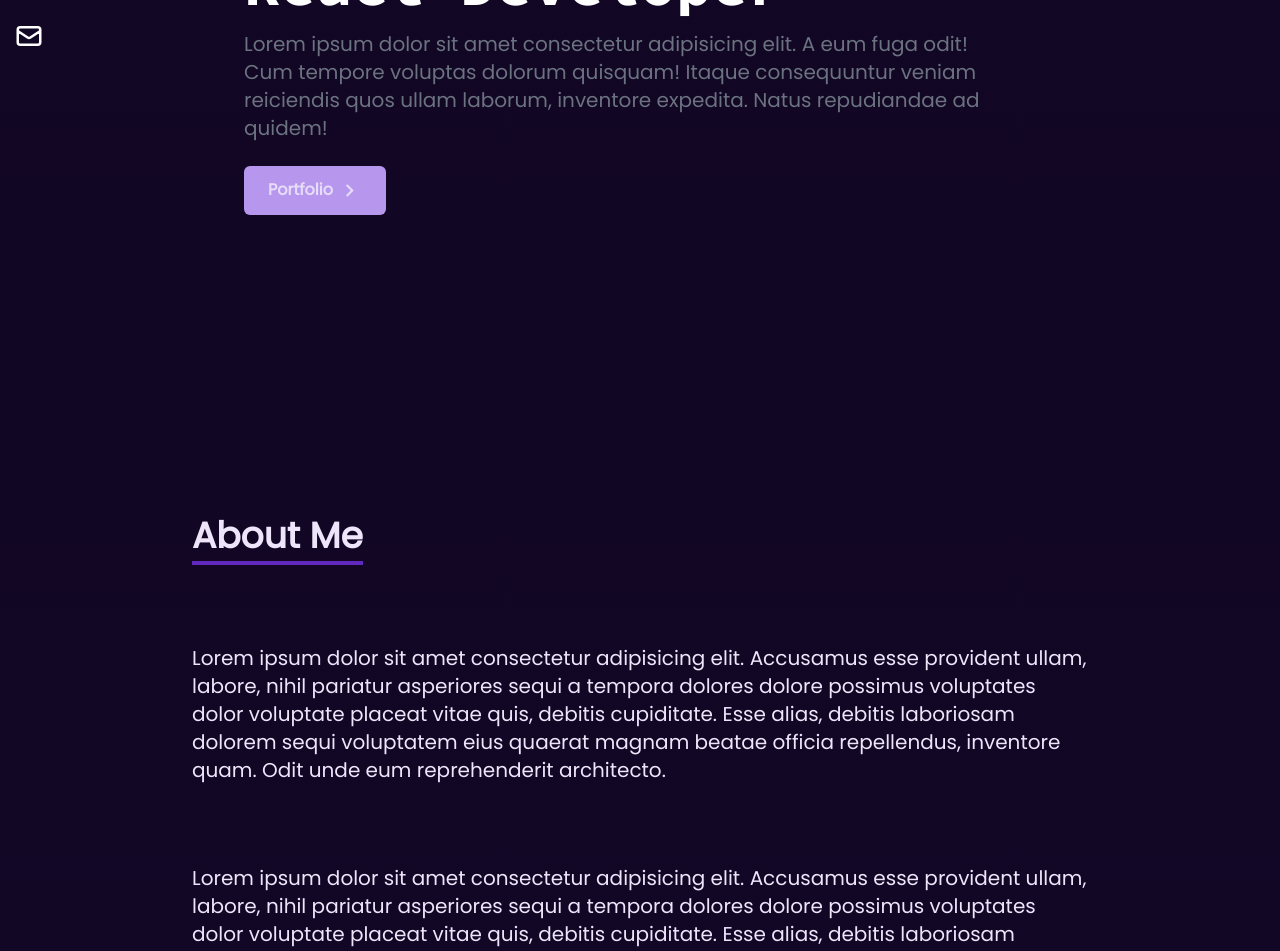
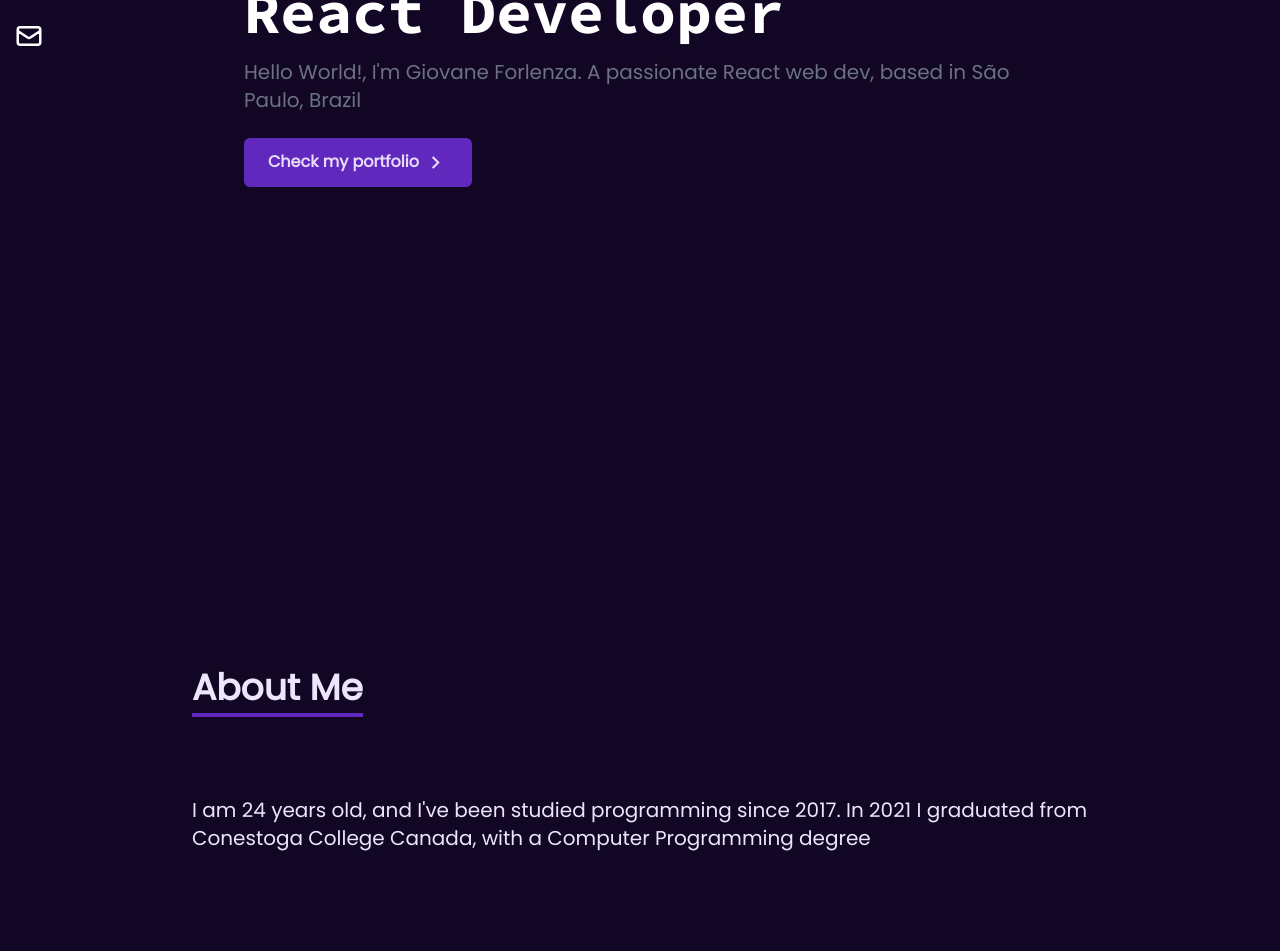
Before and after one commit to GiovaneForlenza/GiovaneForlenzaPortfolio, a React (Vite) app: page / in a window 1280 px wide. Shown: the part 440-1391 px from the top of the page. Built offline with nearby package versions, Linux system fonts and the light colour scheme.

Commit message:
Started adding a script in English, for the texts, allowing the user to switch the display language (En or BR)

```diff
--- a/src/components/About.jsx
+++ b/src/components/About.jsx
@@ -1,4 +1,5 @@
 import React from "react";
+import { getTextFromScript } from "./TextsTranslations";
 
 function About() {
   return (
@@ -14,20 +15,7 @@ function About() {
         </div>
         <div className="">
           <p className="sm:text-xl mt-10 sm:mt-20">
-            Lorem ipsum dolor sit amet consectetur adipisicing elit. Accusamus
-            esse provident ullam, labore, nihil pariatur asperiores sequi a
-            tempora dolores dolore possimus voluptates dolor voluptate placeat
-            vitae quis, debitis cupiditate. Esse alias, debitis laboriosam
-            dolorem sequi voluptatem eius quaerat magnam beatae officia
-            repellendus, inventore quam. Odit unde eum reprehenderit architecto.
-          </p>
-          <p className="sm:text-xl mt-10 sm:mt-20">
-            Lorem ipsum dolor sit amet consectetur adipisicing elit. Accusamus
-            esse provident ullam, labore, nihil pariatur asperiores sequi a
-            tempora dolores dolore possimus voluptates dolor voluptate placeat
-            vitae quis, debitis cupiditate. Esse alias, debitis laboriosam
-            dolorem sequi voluptatem eius quaerat magnam beatae officia
-            repellendus, inventore quam. Odit unde eum reprehenderit architecto.
+            {getTextFromScript("English", "About")}
           </p>
         </div>
       </div>
--- a/src/components/Hero.jsx
+++ b/src/components/Hero.jsx
@@ -1,5 +1,6 @@
 import React from "react";
 import { MdOutlineKeyboardArrowRight } from "react-icons/md";
+import { TEXT_ENGLISH, getTextFromScript } from "./TextsTranslations";
 
 function Hero() {
   return (
@@ -14,21 +15,17 @@ function Hero() {
           React Developer
         </h2>
         <p className="text-gray-500 py-4 max-w-4xl sm:text-xl w-full">
-          Lorem ipsum dolor sit amet consectetur adipisicing elit. A eum fuga
-          odit! Cum tempore voluptas dolorum quisquam! Itaque consequuntur
-          veniam reiciendis quos ullam laborum, inventore expedita. Natus
-          repudiandae ad quidem!
+          {getTextFromScript("English", "Hero")}
         </p>
         <div className="">
-          <button className="group w-fit px-6 py-3 my-2 flex items-center rounded-md text-secondary-light bg-primary-light dark:bg-primary-dark font-semibold">
-            Portfolio
+          <button className="group w-fit px-6 py-3 my-2 flex items-center rounded-md text-secondary-light bg-primary-light dark:bg-accent-light font-semibold">
+            Check my portfolio
             <span className="group-hover:rotate-90 duration-300 ml-1">
               <MdOutlineKeyboardArrowRight size={25} />
             </span>
           </button>
         </div>
       </div>
-      {/* <div className="border h-96 w-80">a</div> */}
     </div>
   );
 }
--- /dev/null
+++ b/src/components/TextsTranslations.js
@@ -0,0 +1,18 @@
+export const TEXT_ENGLISH = [
+  {
+    title: "Hero",
+    text: "Hello World!, I'm Giovane Forlenza. A passionate React web dev, based in São Paulo, Brazil",
+  },
+  {
+    title: "About",
+    text: "I am 24 years old, and I've been studied programming since 2017. In 2021 I graduated from Conestoga College Canada, with a Computer Programming degree",
+  },
+];
+
+export function getTextFromScript(language, title) {
+  let returnText;
+  if (language === "English")
+    returnText = TEXT_ENGLISH.filter((obj) => obj.title === title);
+
+  return returnText[0].text;
+}
--- a/src/components/portfolio/Portfolio.jsx
+++ b/src/components/portfolio/Portfolio.jsx
@@ -5,7 +5,7 @@ import ProjectDetails from "./ProjectDetails";
 function Portfolio() {
   return (
     <div
-      className="w-full px-3 py-8 flex items-center bg-slate-100 dark:bg-gradient-to-b dark:from-bg-dark dark:to-secondary-dark   sm:px-10 "
+      className="w-full px-3 py-8 flex items-center bg-bg-light   dark:bg-gradient-to-b dark:from-bg-dark dark:to-secondary-dark   sm:px-10 "
       name="portfolio"
     >
       <div className="max-w-6xl mx-auto">
--- a/src/components/portfolio/PortfolioProjects.js
+++ b/src/components/portfolio/PortfolioProjects.js
@@ -10,7 +10,7 @@ export const projects = [
     tags: ["React", "Tailwind", "API"],
     description: "",
     projectLink: "https://weather-lookup-react.netlify.app",
-    codeLink: "",
+    codeLink: "https://github.com/GiovaneForlenza/weather-app-youtube",
     photo: weather,
   },
   {
@@ -18,7 +18,7 @@ export const projects = [
     tags: ["React", "Tailwind", "API", "Local Storage"],
     description: "",
     projectLink: "https://parkinglot-control.netlify.app",
-    codeLink: "",
+    codeLink: "https://github.com/GiovaneForlenza/parking-lot-control",
     photo: parkingLot,
   },
   {
@@ -26,7 +26,7 @@ export const projects = [
     tags: ["React", "Scss", "Local Storage"],
     description: "",
     projectLink: "https://school-management-program.netlify.app",
-    codeLink: "",
+    codeLink: "https://github.com/GiovaneForlenza/school-management",
     photo: schoolManagement,
   },
   {
@@ -34,7 +34,7 @@ export const projects = [
     tags: ["React", "Scss"],
     description: "",
     projectLink: "https://recepie-book.netlify.app",
-    codeLink: "",
+    codeLink: "https://github.com/GiovaneForlenza/recipe-book",
     photo: recipeMenu,
   },
   {
@@ -42,7 +42,7 @@ export const projects = [
     tags: ["React", "Scss", "API"],
     description: "",
     projectLink: "https://react-project-cocktaildb.netlify.app",
-    codeLink: "",
+    codeLink: "https://github.com/GiovaneForlenza/cocktail-db",
     photo: cocktail,
   },
 ];
--- a/src/components/portfolio/ProjectDetails.jsx
+++ b/src/components/portfolio/ProjectDetails.jsx
@@ -39,18 +39,14 @@ function ProjectDetails({ project, id }) {
         >
           Live demo <BiLinkExternal size={20} className="ml-3" />
         </a>
-        {[{ text: "Code", href: "#" }].map((btn, id) => {
-          return (
-            <a
-              href={btn.href}
-              key={id}
-              className="inline-flex items-center px-4 py-2 mb-4 xs:mb-0 xs:mr-3 text-sm font-medium text-center text-gray-900 bg-white border border-gray-300 rounded-lg duration-300 hover:bg-gray-100 focus:ring-4 focus:outline-none focus:ring-gray-200 dark:bg-gray-800 dark:text-white dark:border-gray-600 dark:hover:bg-gray-700 dark:hover:border-gray-700 dark:focus:ring-gray-700"
-            >
-              {btn.text}
-              <BsGithub size={20} className="ml-3" />
-            </a>
-          );
-        })}
+        <a
+          href={project.codeLink}
+          target="_blank"
+          className="inline-flex items-center px-4 py-2 mb-4 xs:mb-0 xs:mr-3 text-sm font-medium text-center text-gray-900 bg-white border border-gray-300 rounded-lg duration-300 hover:bg-gray-100 focus:ring-4 focus:outline-none focus:ring-gray-200 dark:bg-gray-800 dark:text-white dark:border-gray-600 dark:hover:bg-gray-700 dark:hover:border-gray-700 dark:focus:ring-gray-700"
+        >
+          Code
+          <BsGithub size={20} className="ml-3" />
+        </a>
       </div>
     </div>
   );
```
